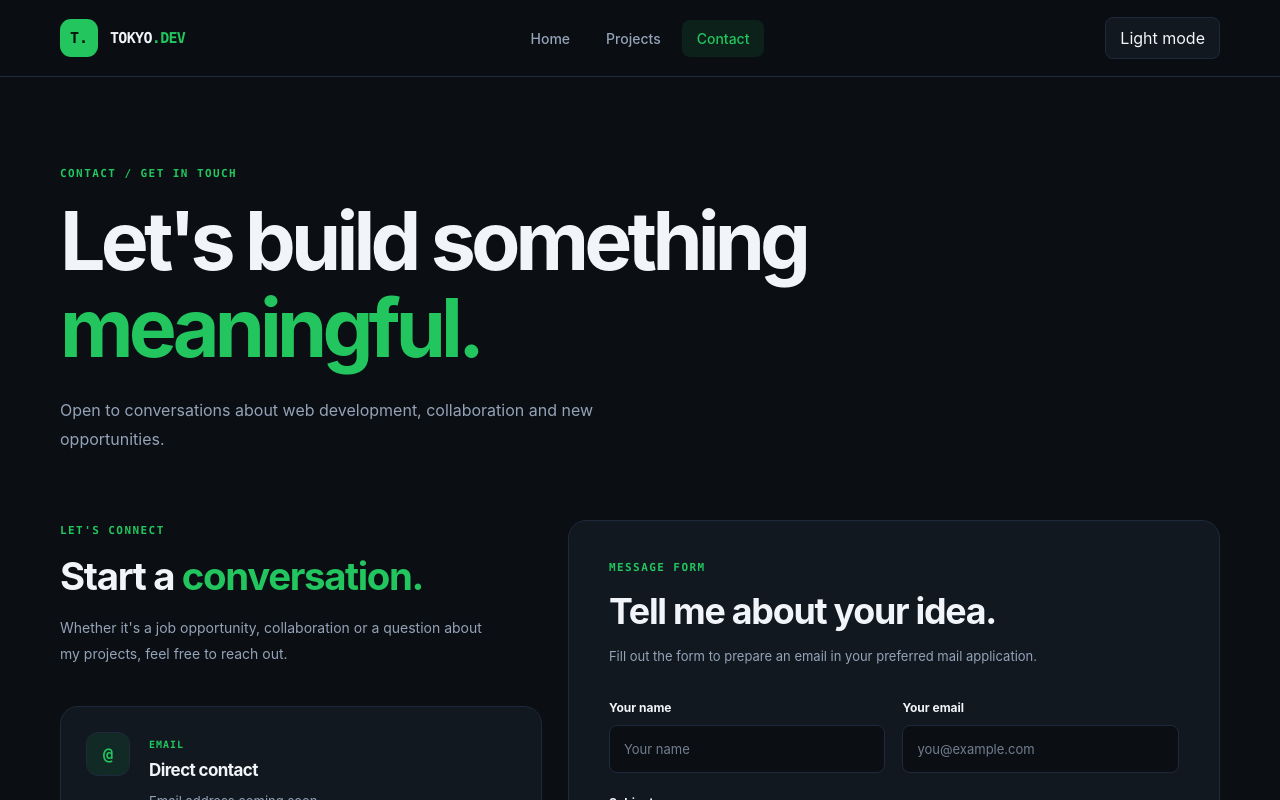
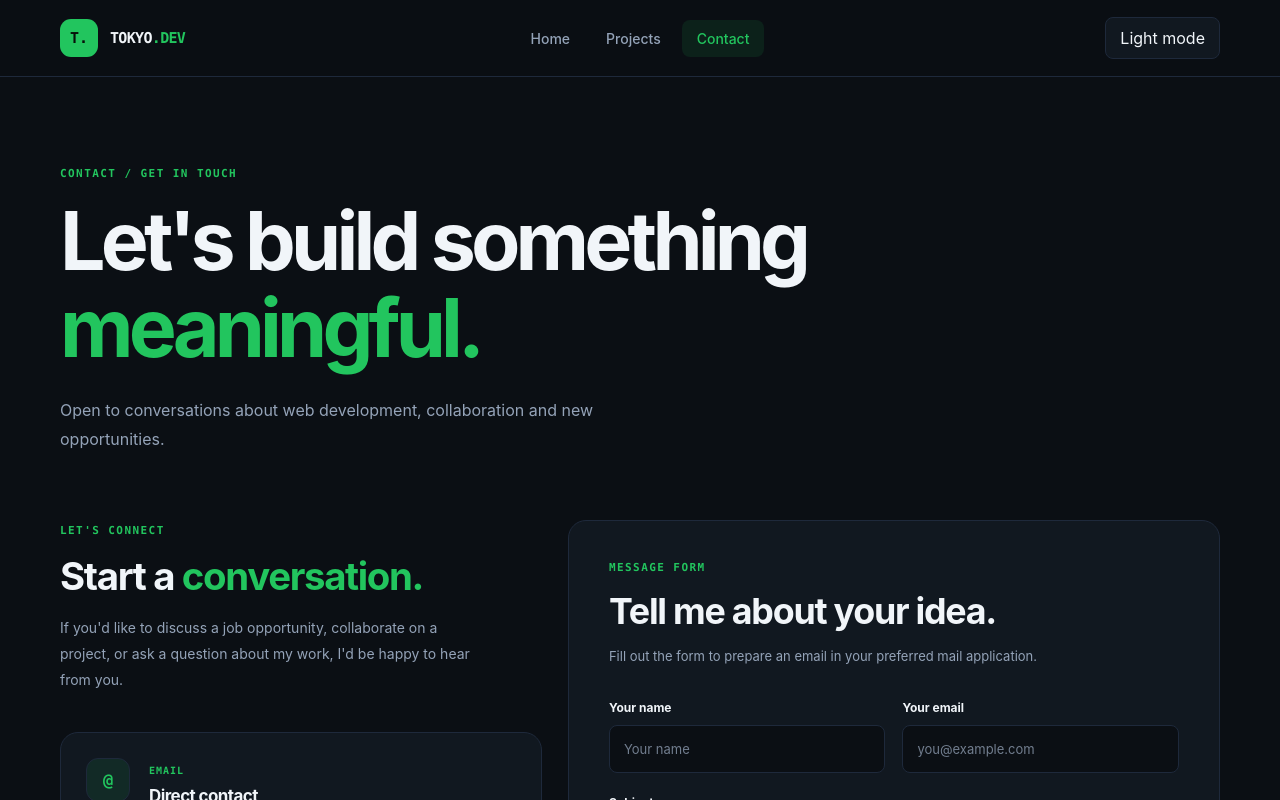
Before and after one commit to valeron200753/portfolio, a React (Vite) app in the folder frontend/: page /contact in a window 1280 px wide. Shown: the top 800 px of the page. Built offline with nearby package versions, Linux system fonts and the light colour scheme.

Commit message:
Improve contact page copy

```diff
--- a/frontend/src/components/Contact.tsx
+++ b/frontend/src/components/Contact.tsx
@@ -128,9 +128,9 @@ function Contact({ email, githubUrl }: ContactProps) {
                     </h2>
 
                     <p>
-                        Whether it's a job opportunity,
-                        collaboration or a question about my
-                        projects, feel free to reach out.
+                        If you'd like to discuss a job opportunity,
+                        collaborate on a project, or ask a question
+                        about my work, I'd be happy to hear from you.
                     </p>
                 </div>
 
```
